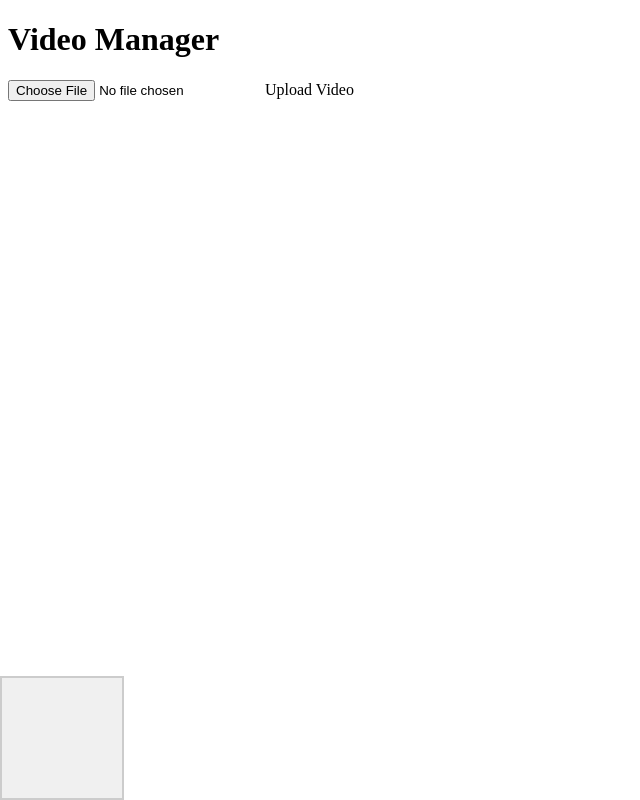
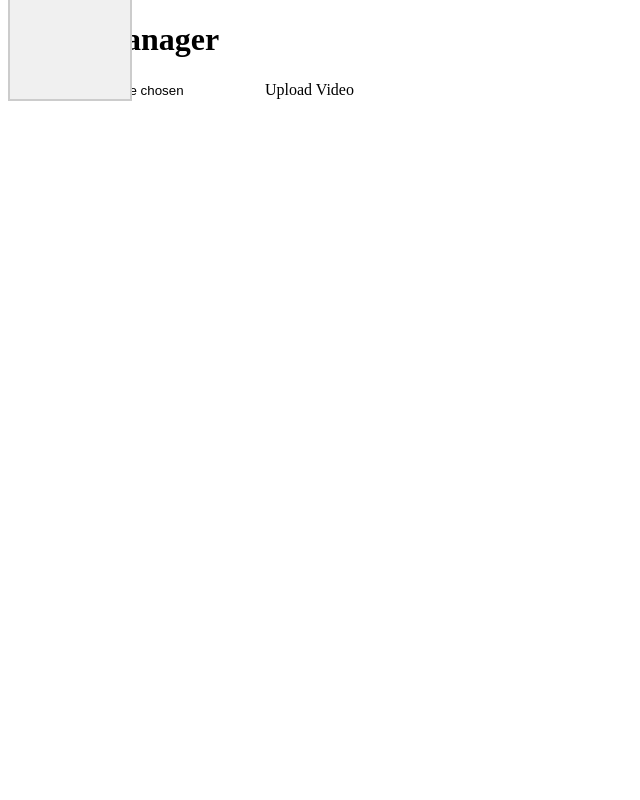
Before and after one commit to phongnh243898/MyTools, a plain HTML site: page 3dseg/index.html in a window 1280 px wide. Shown: the whole page, without its empty margins (0-640 px from the left). Drawn offline with Linux system fonts and the light colour scheme.

Commit message:
Update index.html

```diff
--- a/3dseg/index.html
+++ b/3dseg/index.html
@@ -11,7 +11,9 @@
     <label for="videoUpload">Upload Video</label>
     <script src="./VideoManager.js"></script>
     <script>
+        // Ensure body is positioned so absolute children are positioned relative to it
         const videowrap = document.querySelector("body");
+        videowrap.style.position = videowrap.style.position || 'relative';
         const video = new videoManager(videowrap);
         video.initVideoElement();
 
```
